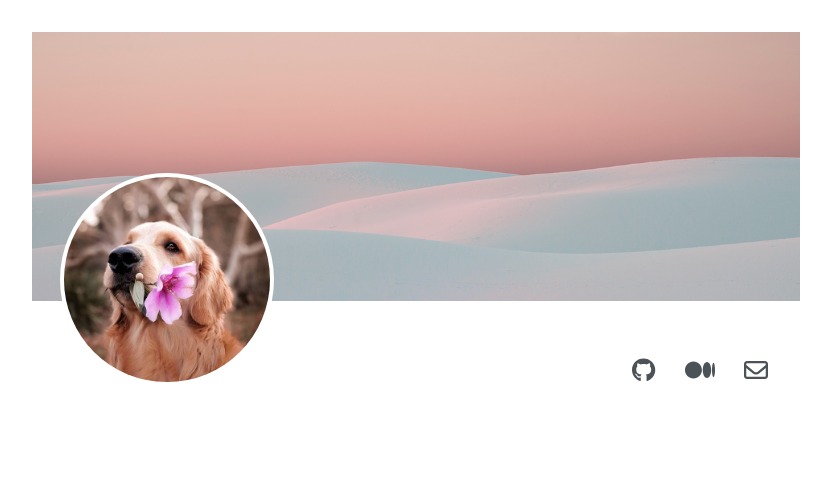
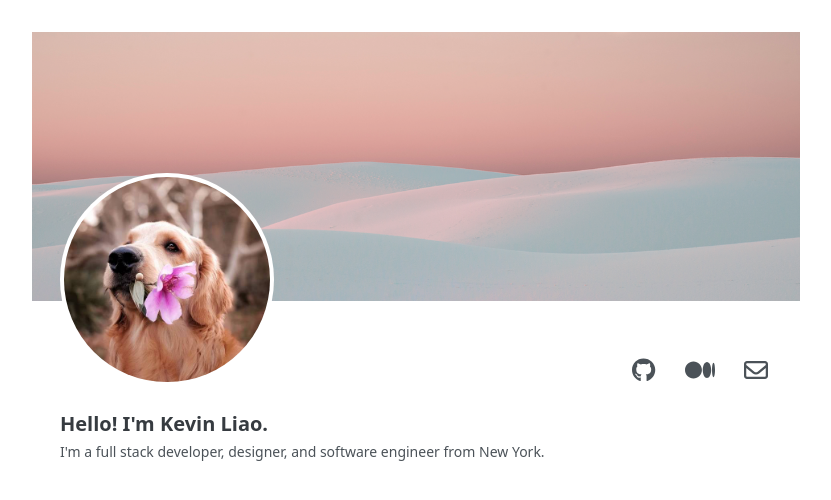
Before and after one commit to fvzy/zyy.sh, a Next.js app: page / in a window 1280 px wide. Shown: the top 500 px of the page, without its empty margins (224-1055 px from the left). Built offline with nearby package versions, Linux system fonts and the light colour scheme.

Commit message:
Added introduction to profile, wrap in div

```diff
--- a/frames/Profile.tsx
+++ b/frames/Profile.tsx
@@ -7,8 +7,8 @@ import { faEnvelope } from "@fortawesome/free-regular-svg-icons";
 
 const Profile = () => {
     return(
-    <>
-    <div className="flex justify-between">
+    <div>
+        <div className="flex justify-between mb-6">
             <div className="relative min-w-[80px] w-[30%] h-[30%] -mt-[18%] rounded-full overflow-hidden">
                 <div className="pb-[100%] w-full bg-white" />
                 {/* text-[0px] because for some strange reason inline block adds spaces... */}
@@ -28,7 +28,9 @@ const Profile = () => {
                 </a>
             </div>
         </div>
-    </>
+        <h1 className="font-inter font-extrabold text-main-light text-xl mb-1">Hello! I'm Kevin Liao.</h1>
+        <p className="font-inter font-medium text-sub-light text-sm leading-snug">I'm a full stack developer, designer, and software engineer from New York.</p>
+    </div>
     )
 }
 // TODO: Credit: https://unsplash.com/photos/RsRTIofe0HE
```
Lines whose indentation alone changed are shown as unchanged.
